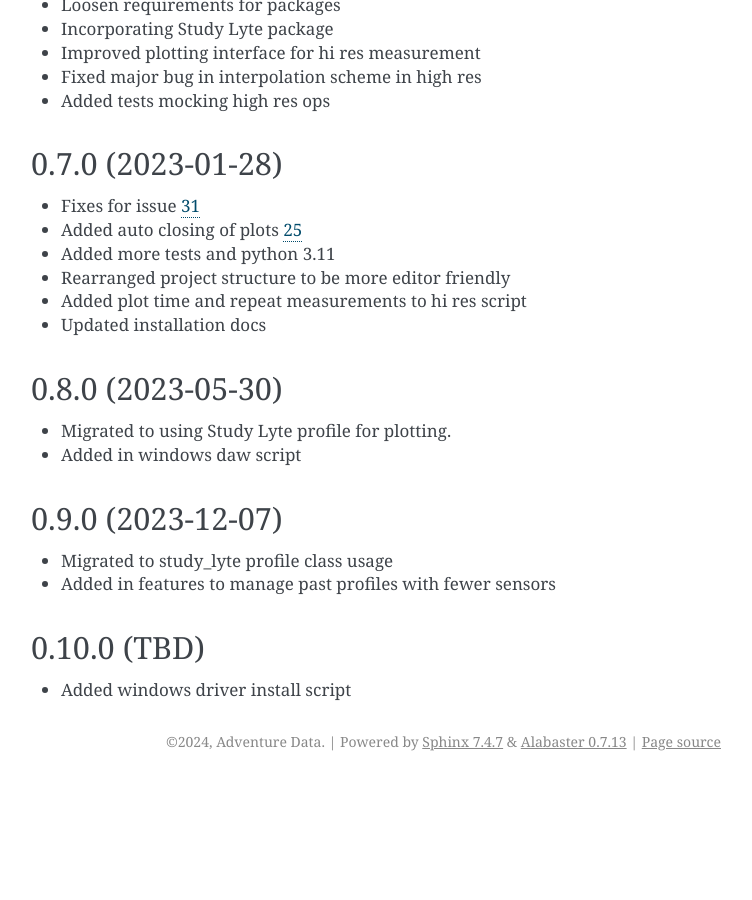
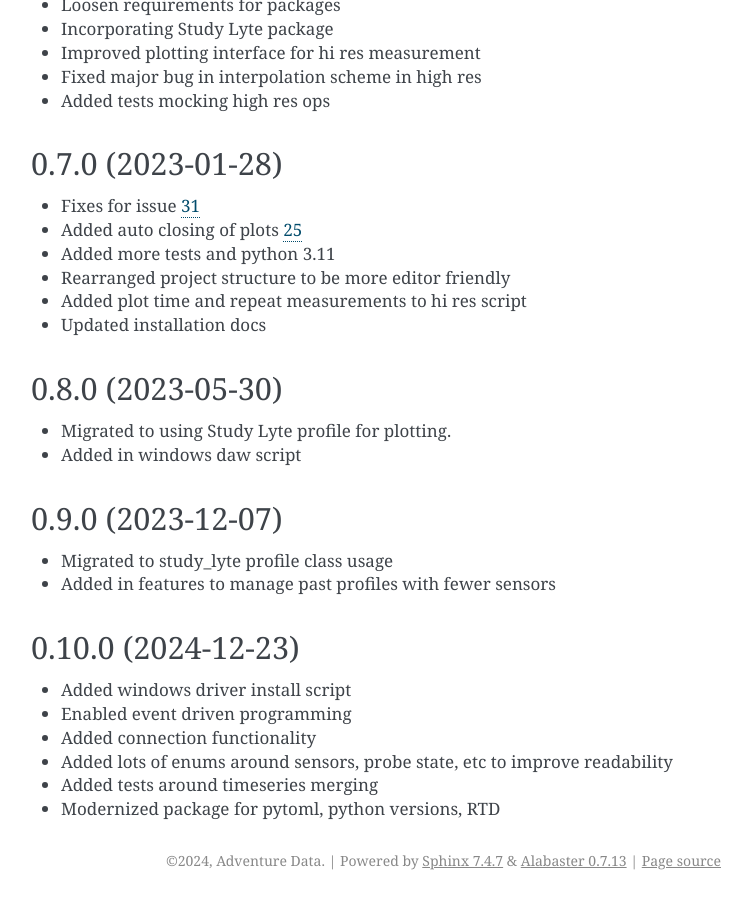
Before and after one commit to AdventureData/radicl, a Sphinx documentation site: the page built from docs/history.rst, in a window 1280 px wide and 900 px high, scrolled down 1415 px. Shown: the whole window, without its empty margins (389-1141 px from the left). Built offline with Sphinx 7.4.7, drawn with Linux system fonts in a browser that asks for light colours; pages that are not in the unit, such as notebooks, are missing from menus; before the commit the page ends 2196 px from its top, so only the background shows below that; some of the changed text lies outside the part shown.

Commit message:
Updated docs

```diff
--- a/docs/history.rst
+++ b/docs/history.rst
@@ -101,6 +101,11 @@ Overhaul (2017-10-17)
 * Migrated to study_lyte profile class usage
 * Added in features to manage past profiles with fewer sensors
 
-0.10.0 (TBD)
-------------
+0.10.0 (2024-12-23)
+-------------------
 * Added windows driver install script
+* Enabled event driven programming
+* Added connection functionality
+* Added lots of enums around sensors, probe state, etc to improve readability
+* Added tests around timeseries merging
+* Modernized package for pytoml, python versions, RTD
```
